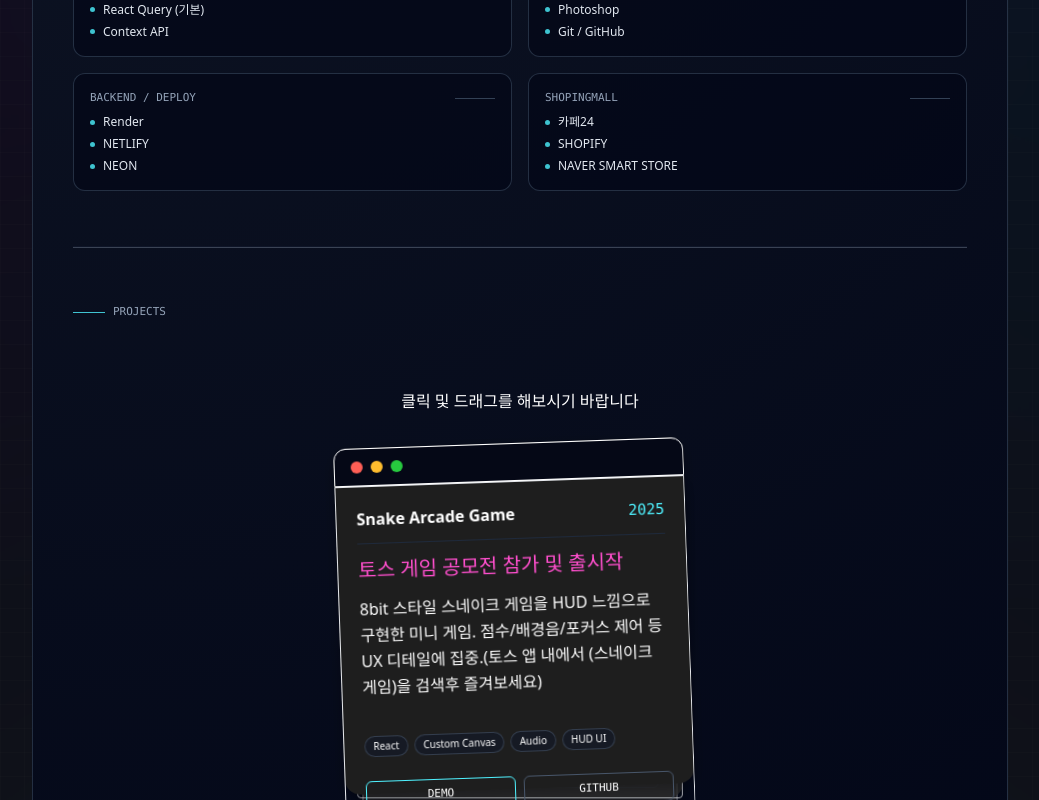
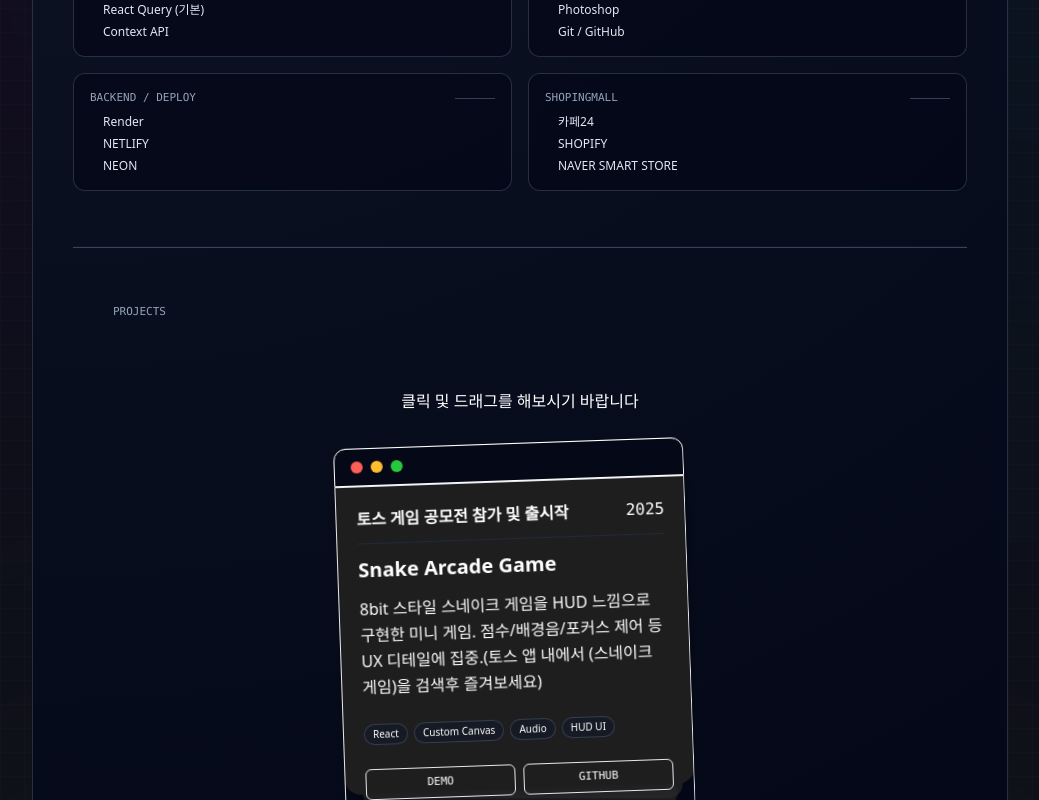
Before and after one commit to wellwellgood/React-Project, a React (Vite) app: page / in a window 1280 px wide. Shown: the part 880-1680 px from the top of the page, without its empty margins (120-1159 px from the left). Built offline with nearby package versions, Linux system fonts and the light colour scheme.

Commit message:
ReactProject

```diff
--- a/src/components/FolderSwiper.css
+++ b/src/components/FolderSwiper.css
@@ -107,7 +107,7 @@
 .card-face-back {
     transform: rotateY(180deg);
     background: #050816;
-    color: #fff;
+    /* color: #fff; */
     object-fit: cover;
     display: flex;
     align-items: center;
--- a/src/components/ProjectsSection.jsx
+++ b/src/components/ProjectsSection.jsx
@@ -43,7 +43,7 @@ export default function ProjectsSection() {
 
 function ProjectCard({ project }) {
   const baseClasses =
-    "h-full w-full rounded-b border p-5 flex flex-col gap-3 transition-colors duration-300 bg-transparent";
+    "h-auto w-auto rounded-b border p-5 flex flex-col gap-3 transition-colors duration-300 bg-transparent";
 
     const bgClass = project.bgClass || "bg-transparent";
   const textColor = project.textColor || "";
@@ -52,7 +52,7 @@ function ProjectCard({ project }) {
     return (
       <article
         className={`${baseClasses} ${bgClass} border-slate-700/50 items-center justify-center opacity-60`}
-        style={{ color: textColor }}
+        style={{ color: textColor, textwrap: 'balance' }}
       >
         <div className="text-4xl mb-2">🚧</div>
         <h3 className="text-base font-bold text-center">{project.title}</h3>
@@ -72,17 +72,17 @@ function ProjectCard({ project }) {
           className="text-base font-bold text-slate-50"
           style={{ color: textColor }}
         >
-          {project.title}
+          {project.role}
         </h3>
-        <span className="text-[15px] font-mono text-neon-cyan/100">
+        <span className="text-[16px] font-mono text-neon-yellow/100">
           {project.period}
         </span>
       </div>
 
-      <div className="text-xl text-neon-pink/100">{project.role}</div>
+      <div className="text-xl font-bold text-neon-cyan/90">{project.title}</div>
 
       <p className="text-s leading-relaxed flex-grow"
-      style={{color: project.textColor,}}>
+      style={{color: project.textColor, textwrap: 'balance'}}>
         {project.description}
       </p>
 
@@ -115,7 +115,7 @@ function ProjectCard({ project }) {
         {project.links?.github && (
           <a
             href={project.links.github}
-            className="flex-1 text-center rounded-md border border-slate-600 py-1.5 text-slate-900 hover:border-neon-pink/100 hover:text-neon-pink/100 transition-colors"
+            className="flex-1 text-center rounded-md border border-neon-pink/100 py-1.5 text-neon-pink hover:border-neon-pink/50 hover:bg-neon-pink/50 hover:text-neon-pink/100 transition-colors"
             style={{ color: textColor }}
             target="_blank"
             rel="noreferrer"
--- a/tailwind.config.js
+++ b/tailwind.config.js
@@ -7,15 +7,15 @@ export default {
     theme: {
         extend: {
             colors: {
-                "hud-bg": "#050816",
-                "neon-cyan": "#4ef2ff",
-                "neon-pink": "#ff4ecd",
-                "neon-yellow": "#ffe66d",
-                "neon-blue": "#111dfc",
-                "neon-purple": "#9b5eff",
-                "neon-green": "#10ee1f",
-                "neon-red": "#ee1010",
-                "neon-white": "#ffffff",
+                "hud-bg": "oklch(0.1395 0.0317 270.28)",
+                "neon-cyan": "oklch(0.8834 0.1327 202.82)",
+                "neon-pink": "oklch(0.7101 0.2456 341.35)",
+                "neon-yellow": "oklch(0.9556 0.205983 107.9555)",
+                "neon-blue": "oklch(0.4634 0.2998 265.35)",
+                "neon-purple": "oklch(0.6303 0.2278 296.75)",
+                "neon-green": "oklch(0.8236 0.2737 142.9)",
+                "neon-red": "oklch(0.5997 0.2408 28.75)",
+                "neon-white": "oklch(1 0 0)",
 
             },
             boxShadow: {
```
